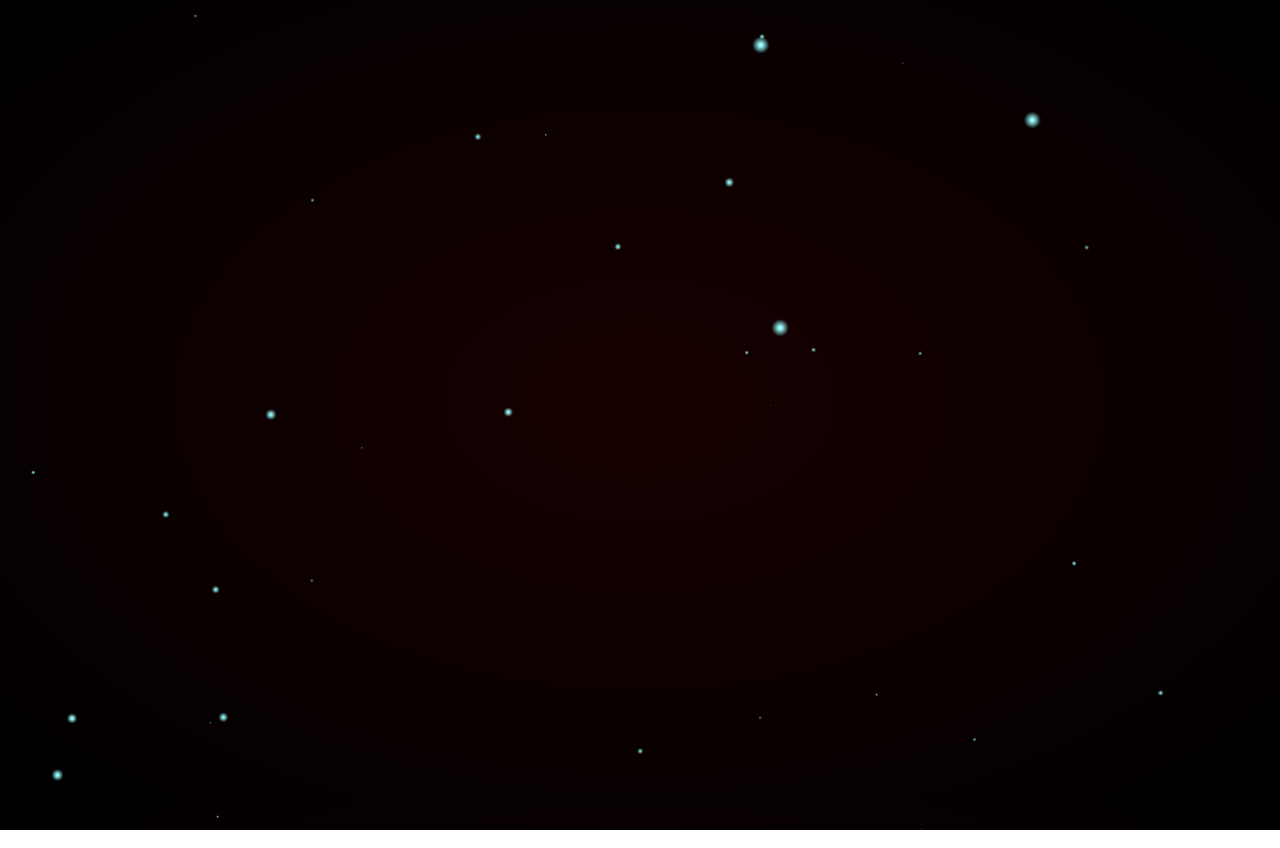
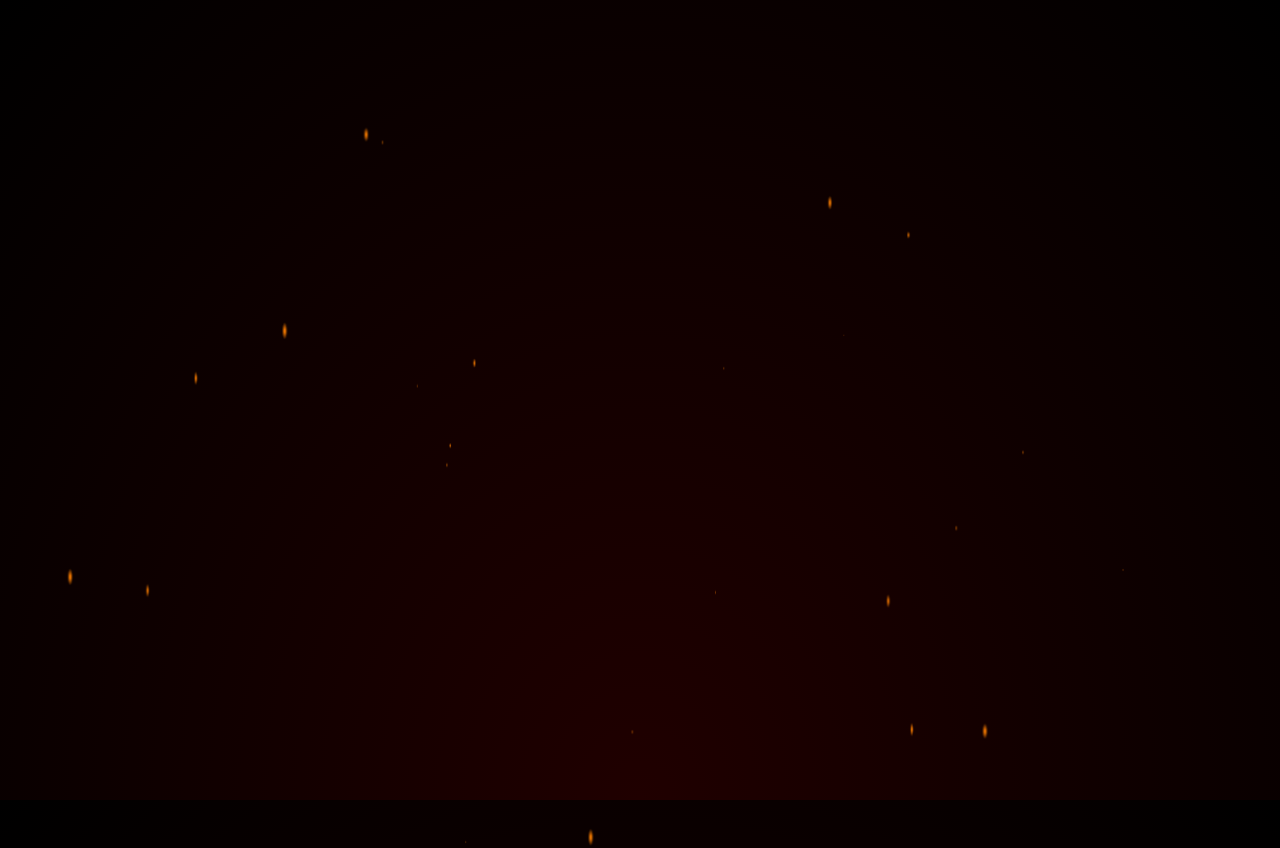
Before and after one commit to hari-h-k-k/Furnace, a React (Create React App) app in the folder furnace/: page / in a window 1280 px wide. Built offline with nearby package versions, Linux system fonts and the light colour scheme.

Commit message:
red particles

```diff
--- a/furnace/src/App.scss
+++ b/furnace/src/App.scss
@@ -6,7 +6,7 @@ body {
 }
 
 body {
-  background-image: radial-gradient(#180000, #000000);
+  background-image: radial-gradient(at center bottom, #200000, #000000);
 }
 
 .container {
@@ -17,7 +17,7 @@ body {
 .circle-container {
   $particleWidth: 10px;
   $particleNum: 200;
-  $particleColor: hsl(180, 100%, 80%);
+  $particleColor: hsl(30, 100%, 50%);
 
   position: absolute;
   transform: translateY(-10vh);
@@ -25,15 +25,15 @@ body {
   animation-timing-function: linear;
 
   .circle {
-    width: 100%;
+    width: 30%;
     height: 100%;
     border-radius: 50%;
     mix-blend-mode: screen;
     background-image: radial-gradient(
-      hsl(180, 100%, 80%),
-      hsl(180, 100%, 80%) 10%,
-      hsla(180, 100%, 80%, 0) 56%
-    );
+    hsl(30, 100%, 50%),
+    hsl(30, 100%, 50%) 10%,
+    hsla(30, 100%, 50%, 0) 56%
+);
 
     animation: fadein-frames 200ms infinite, scale-frames 2s infinite;
 
@@ -61,7 +61,7 @@ body {
       }
 
       100% {
-        transform: scale3d(0.4, 0.4, 1);
+        transform: scale3d(0, 0, 1);
       }
     }
   }
```
